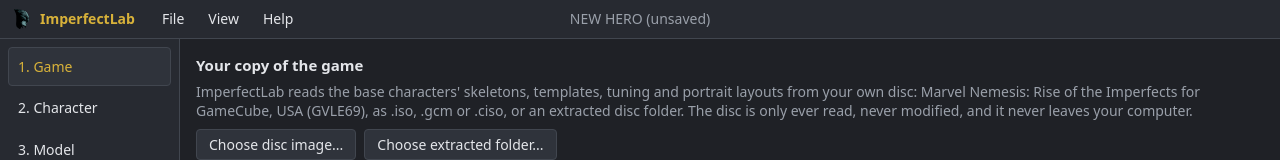
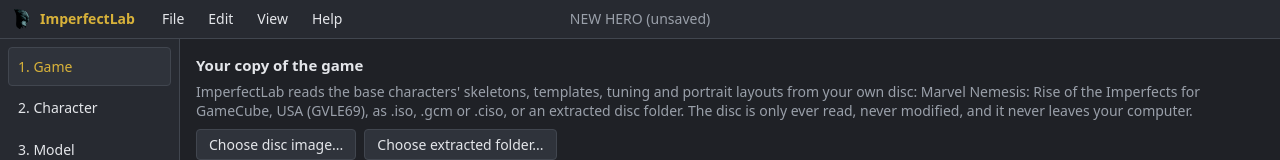
Before and after one commit to Esoteric-Engineer/ImperfectLab, a React (Vite) app: page / in a window 1280 px wide. Shown: the top 160 px of the page. Built offline with nearby package versions, Linux system fonts and the light colour scheme.

Commit message:
Add undo/redo functionality

```diff
--- a/src/App.tsx
+++ b/src/App.tsx
@@ -31,6 +31,21 @@
 // After the steps, separate section.
 const PAGES: [string, () => React.JSX.Element][] = [...STEPS, ['Multi-Character Patch', BatchPage]]
 
+const NON_TEXT = new Set(['range', 'checkbox', 'radio', 'color', 'button', 'file'])
+function editingText(target: EventTarget | null): boolean {
+  if (!(target instanceof HTMLElement)) return false
+  if (target.isContentEditable || target instanceof HTMLTextAreaElement) return true
+  return target instanceof HTMLInputElement && !NON_TEXT.has(target.type)
+}
+
+function dialogOpen(): boolean {
+  return document.querySelector('[role="dialog"]') !== null
+}
+
+function stepHistory(redo: boolean) {
+  if (!dialogOpen()) void (redo ? store.redo() : store.undo())
+}
+
 function App() {
   useStore()
   const s = store
@@ -49,7 +64,13 @@
     const keys = (e: KeyboardEvent) => {
       if (!(e.ctrlKey || e.metaKey)) return
       const k = e.key.toLowerCase()
-      if (k === 's') {
+      if (k === 'z' || k === 'y') {
+        if (dialogOpen()) return
+        e.preventDefault()
+        if (e.repeat) return
+        if (editingText(e.target)) (e.target as HTMLElement).blur()
+        stepHistory(k === 'y' || e.shiftKey)
+      } else if (k === 's') {
         e.preventDefault()
         void (e.shiftKey ? actions.saveAs() : actions.save())
       } else if (k === 'o') {
@@ -75,6 +96,13 @@
         { separator: true },
         { label: 'Save', shortcut: `${mod}S`, onSelect: () => actions.save() },
         { label: 'Save as...', shortcut: `${mod}${mod === '⌘' ? '⇧' : 'Shift+'}S`, onSelect: () => actions.saveAs() },
+      ],
+    },
+    {
+      label: 'Edit',
+      items: [
+        { label: 'Undo', shortcut: `${mod}Z`, disabled: !s.canUndo, onSelect: () => stepHistory(false) },
+        { label: 'Redo', shortcut: `${mod}${mod === '⌘' ? '⇧Z' : 'Y'}`, disabled: !s.canRedo, onSelect: () => stepHistory(true) },
       ],
     },
     {
--- a/src/core/package/imperfect.ts
+++ b/src/core/package/imperfect.ts
@@ -146,6 +146,14 @@
 
 export function copyCharacter(c: Character): Character {
   return structuredClone(c)
+}
+
+// For undo history. Arrays are only ever replaced, never edited in place.
+export function snapshotCharacter(c: Character): Character {
+  const copy: Character = structuredClone({ ...c, glb: null, files: new Map<string, Uint8Array>() })
+  copy.glb = c.glb
+  copy.files = new Map(c.files)
+  return copy
 }
 
 export function textureMember(name: string): string {
--- a/src/ui/actions.ts
+++ b/src/ui/actions.ts
@@ -48,6 +48,7 @@
 
 async function write(ask: boolean): Promise<boolean> {
   const c = store.character
+  const point = store.savePoint()
   let data: Uint8Array
   try {
     data = imperfect.save(c)
@@ -59,9 +60,10 @@
     const name = store.fileName ?? `${c.internalName.toLowerCase()}.imperfect`
     const r = await saveCharacter(data, name, store.fileHandle, ask)
     if (!r) return false
+    if (store.character !== c) return true
     store.fileName = r.name
     store.fileHandle = r.handle
-    store.dirty = false
+    store.markSaved(point)
     store.message(`Saved ${r.name} (${Math.floor(data.length / 1024)} KB)`)
     return true
   } catch (e) {
--- a/src/ui/components/MenuBar.tsx
+++ b/src/ui/components/MenuBar.tsx
@@ -3,7 +3,7 @@
 export type MenuItem =
   | { separator: true }
   | { heading: string }
-  | { label: string; shortcut?: string; checked?: boolean; onSelect: () => void }
+  | { label: string; shortcut?: string; checked?: boolean; disabled?: boolean; onSelect: () => void }
 
 export interface Menu {
   label: string
@@ -16,7 +16,7 @@
   const focusFirst = useRef(false)
 
   const triggerEls = () => [...(root.current?.querySelectorAll<HTMLElement>('.menu-trigger') ?? [])]
-  const itemEls = () => [...(root.current?.querySelectorAll<HTMLElement>('.menu-popup [role^="menuitem"]') ?? [])]
+  const itemEls = () => [...(root.current?.querySelectorAll<HTMLElement>('.menu-popup [role^="menuitem"]:not(:disabled)') ?? [])]
 
   useEffect(() => {
     if (open === null) return
@@ -88,6 +88,7 @@
                     role={item.checked === undefined ? 'menuitem' : 'menuitemradio'}
                     aria-checked={item.checked}
                     tabIndex={-1}
+                    disabled={item.disabled}
                     onClick={() => {
                       setOpen(null)
                       item.onSelect()
--- a/src/ui/components/common.tsx
+++ b/src/ui/components/common.tsx
@@ -42,7 +42,7 @@
   const [draft, setDraft] = useState<string | null>(null)
   const commitDraft = (text: string) => {
     const m = /^#?([0-9a-f]{6})$/i.exec(text.trim())
-    if (m) emit('#' + m[1].toUpperCase(), a)
+    if (m && '#' + m[1].toUpperCase() !== rgb) emit('#' + m[1].toUpperCase(), a)
     setDraft(null)
   }
   const css = `rgb(${parseInt(rgb.slice(1, 3), 16)} ${parseInt(rgb.slice(3, 5), 16)} ${parseInt(rgb.slice(5, 7), 16)}`
@@ -132,7 +132,8 @@
     const v = Number(raw)
     if (raw.trim() === '' || !Number.isFinite(v)) return
     if (!final && ((min !== undefined && v < min) || (max !== undefined && v > max))) return
-    onChange(Math.max(min ?? -Infinity, Math.min(max ?? Infinity, v)))
+    const next = Math.max(min ?? -Infinity, Math.min(max ?? Infinity, v))
+    if (next !== value) onChange(next)
   }
   return (
     <input type="number" className={className} value={shown} min={min} max={max} step={step} disabled={disabled}
--- /dev/null
+++ b/src/ui/history.ts
@@ -0,0 +1,78 @@
+// Undo and redo over whole-document snapshots.
+const MERGE_MS = 400
+const LIMIT = 100
+
+export class History<T> {
+  private past: T[] = []
+  private future: T[] = []
+  private current: T
+  private saved: T
+  private lastKey: string | null = null
+  private lastAt = 0
+
+  constructor(initial: T) {
+    this.current = initial
+    this.saved = initial
+  }
+
+  reset(state: T) {
+    this.past = []
+    this.future = []
+    this.current = state
+    this.saved = state
+    this.lastKey = null
+  }
+
+  // The document as of the last edit.
+  get latest(): T {
+    return this.current
+  }
+
+  markSaved(state: T) {
+    this.saved = state
+    this.lastKey = null
+  }
+
+  get isSaved(): boolean {
+    return this.current === this.saved
+  }
+
+  // `state` is the document after an edit; a null key never merges.
+  record(state: T, key: string | null, now: number) {
+    const merge = key !== null && key === this.lastKey && now - this.lastAt < MERGE_MS
+    if (!merge) {
+      this.past.push(this.current)
+      if (this.past.length > LIMIT) this.past.shift()
+    }
+    this.current = state
+    this.future = []
+    this.lastKey = key
+    this.lastAt = now
+  }
+
+  get canUndo(): boolean {
+    return this.past.length > 0
+  }
+
+  get canRedo(): boolean {
+    return this.future.length > 0
+  }
+
+  undo(): T | null {
+    const prev = this.past.pop()
+    if (prev === undefined) return null
+    this.future.push(this.current)
+    this.current = prev
+    this.lastKey = null
+    return prev
+  }
+
+  redo(): T | null {
+    const next = this.future.pop()
+    if (next === undefined) return null
+    this.past.push(this.current)
+    this.current = next
+    this.lastKey = null
+    return next
+  }
+}
--- a/src/ui/pages/CharacterPage.tsx
+++ b/src/ui/pages/CharacterPage.tsx
@@ -18,6 +18,7 @@
 
   const changeBase = async (key: string) => {
     if (key === c.base) return
+    await store.edit(async () => {
       const old = s.game ? s.skeleton(c.base) : null
       c.base = key
       for (const k of Object.keys(c.baseMoves) as (keyof BaseMoves)[]) if (!(BASE_MOVES[key] ?? []).includes(k)) delete c.baseMoves[k]
@@ -42,6 +43,7 @@
       const b = s.base()
       if (b && b.stats.length && JSON.stringify(c.stats) === JSON.stringify(defaultStats())) c.stats = { normal: [...b.stats], alt: [...b.altStats] }
       store.touch('mapping')
+    })
   }
 
   const assets = c.credits.assets
--- a/src/ui/pages/ModelPage.tsx
+++ b/src/ui/pages/ModelPage.tsx
@@ -7,7 +7,7 @@
 import { NumberInput, ProblemList } from '../components/common'
 import { Viewport } from '../components/viewport'
 import { engine, errorText } from '../engine'
-import { ModelView, store, useStore } from '../store'
+import { store, useStore } from '../store'
 
 const MODES = ['Fitted over base', 'Fitted', 'Your model', 'Base character']
 const NONE = '(none)'
@@ -122,6 +122,12 @@
   const [tab, setTab] = useState<'game' | 'model' | 'fit'>('game')
   const [selNode, setSelNode] = useState<number | null>(null)
   const [selJoint, setSelJoint] = useState<string | null>(null)
+  const [restores, setRestores] = useState(s.restores)
+  if (restores !== s.restores) {
+    setRestores(s.restores)
+    setSelNode(null)
+    setSelJoint(null)
+  }
   const [busy, setBusy] = useState(false)
   const [report, setReport] = useState('')
   const [scene, setScene] = useState<Scene | null>(null)
@@ -151,6 +157,7 @@
     const c = store.character
     const file = await pickFile('.glb')
     if (!file) return
+    await store.edit(async () => {
       let imported: ImportedModel
       try {
         imported = await engine.call<ImportedModel>('importModel', [new Uint8Array(await file.arrayBuffer())])
@@ -158,12 +165,14 @@
         store.fail(`The model could not be imported:\n${errorText(e)}`)
         return
       }
+      const name = file.name.replace(/\.[^.]*$/, '')
       c.glb = imported.slim
       c.materials = imported.materials
       c.mapping = new Map()
       c.overrides = new Map()
-    store.model = new ModelView(imported.info)
-    store.modelError = null
+      store.adoptModel(imported.info)
+      if (!c.credits.assets.some((a) => a.what === 'model')) c.credits.assets.push({ what: 'model', by: '', license: '', url: name })
+      try {
         if (sk) {
           const auto = await engine.call<mapping.AutoMap | null>('autoMap', [c.base])
           if (auto) {
@@ -172,20 +181,25 @@
             store.message(`Imported ${file.name} (${Math.floor(imported.slim.length / 1024)} KB after dropping animations and unused data); mapped with the ${auto.preset} preset`)
           }
         }
-    const name = file.name.replace(/\.[^.]*$/, '')
-    if (!c.credits.assets.some((a) => a.what === 'model')) c.credits.assets.push({ what: 'model', by: '', license: '', url: name })
+      } catch (e) {
+        store.fail(`${file.name} was imported, but it could not be mapped automatically:\n${errorText(e)}`)
+      } finally {
         store.touch('model')
+      }
+    })
   }
 
   const autoMap = async () => {
     const c = store.character
     if (!sk || !model) return
+    await store.edit(async () => {
       const auto = await engine.call<mapping.AutoMap | null>('autoMap', [c.base])
       if (!auto) return
       c.mapping = auto.mapping
       c.overrides = auto.overrides
       store.message(`Mapped with the ${auto.preset} preset`)
       store.touch('mapping')
+    })
   }
 
   const clear = () => {
--- a/src/ui/store.ts
+++ b/src/ui/store.ts
@@ -2,9 +2,23 @@
 import type { Catalog } from '../core/build/moves'
 import type { Joint, JointModel } from '../core/model/glb'
 import { Skeleton } from '../core/model/skeleton'
-import { type Character, copyCharacter, newCharacter } from '../core/package/imperfect'
+import { type Character, copyCharacter, newCharacter, snapshotCharacter } from '../core/package/imperfect'
 import type { BaseDetails, BaseInfo, BatchCheckResult, ModelInfo } from '../worker/protocol'
 import { engine, errorText } from './engine'
+import { History } from './history'
+
+const DISCRETE_INPUTS = new Set(['checkbox', 'radio', 'button', 'file', 'submit', 'reset'])
+const controlIds = new WeakMap<Element, number>()
+let controls = 0
+
+function editKey(what: Change): string | null {
+  const el = globalThis.document?.activeElement
+  if (!el) return null
+  const continuous = el.tagName === 'TEXTAREA' || (el.tagName === 'INPUT' && !DISCRETE_INPUTS.has((el as HTMLInputElement).type))
+  if (!continuous) return null
+  if (!controlIds.has(el)) controlIds.set(el, ++controls)
+  return `${what}:${controlIds.get(el)}`
+}
 
 export class ModelView implements JointModel {
   info: ModelInfo
@@ -65,6 +79,10 @@
   batchCheck: BatchCheckResult | null = null
   versions: Record<Change, number> = { character: 0, model: 0, mapping: 0, game: 0 }
   private version = 0
+  private history = new History(snapshotCharacter(this.character))
+  private loads = 0
+  restores = 0
+  private editing = 0
   private listeners = new Set<() => void>()
   private skeletons = new Map<string, Skeleton | null>()
   private details = new Map<string, BaseDetails | 'loading'>()
@@ -87,6 +105,7 @@
 
   touch(what: Change = 'character', dirty = true) {
     if (dirty) this.dirty = true
+    if (what !== 'game') this.history.record(snapshotCharacter(this.character), editKey(what), Date.now())
     this.versions[what]++
     this.emit()
   }
@@ -116,20 +135,83 @@
     this.fileName = fileName
     this.fileHandle = handle
     this.dirty = false
+    this.history.reset(snapshotCharacter(c))
     await this.loadModel()
     for (const k of Object.keys(this.versions) as Change[]) this.versions[k]++
     this.emit()
   }
 
+  savePoint(): Character {
+    return this.history.latest
+  }
+
+  markSaved(point: Character) {
+    this.history.markSaved(point)
+    this.dirty = !this.history.isSaved
+  }
+
+  async edit<T>(work: () => Promise<T>): Promise<T> {
+    this.editing++
+    this.emit()
+    try {
+      return await work()
+    } finally {
+      this.editing--
+      this.emit()
+    }
+  }
+
+  // Use a model the worker already holds, superseding any load still in flight.
+  adoptModel(info: ModelInfo) {
+    this.loads++
+    this.model = new ModelView(info)
+    this.modelError = null
+  }
+
+  // A newer load supersedes an older one still waiting on the worker.
   async loadModel() {
+    const load = ++this.loads
     this.model = null
     this.modelError = null
     try {
       const info = await engine.call<ModelInfo | null>('setModel', [this.character.glb])
-      this.model = info ? new ModelView(info) : null
+      if (load === this.loads) this.model = info ? new ModelView(info) : null
     } catch (e) {
-      this.modelError = errorText(e)
+      if (load === this.loads) this.modelError = errorText(e)
     }
+  }
+
+  get canUndo(): boolean {
+    return this.editing === 0 && this.history.canUndo
+  }
+
+  get canRedo(): boolean {
+    return this.editing === 0 && this.history.canRedo
+  }
+
+  undo() {
+    return this.restore(this.canUndo ? this.history.undo() : null)
+  }
+
+  redo() {
+    return this.restore(this.canRedo ? this.history.redo() : null)
+  }
+
+  private async restore(target: Character | null) {
+    if (!target) return
+    const modelChanged = target.glb !== this.character.glb
+    Object.assign(this.character, snapshotCharacter(target))
+    this.dirty = !this.history.isSaved
+    this.restores++
+    this.versions.character++
+    this.versions.mapping++
+    this.versions.model++
+    const loading = modelChanged ? this.loadModel() : null
+    this.emit()
+    if (!loading) return
+    await loading
+    this.versions.model++
+    this.emit()
   }
 
   // Every change makes a new array, so a check started on the old one can tell.
```
Also changed, not shown: src/ui/pages/ArtPage.tsx (+19 -6 lines), src/ui/pages/MaterialsPage.tsx (+5 -4 lines), 2 other files (tests, documents, lock files or other folders). Lines whose indentation alone changed are shown as unchanged.
